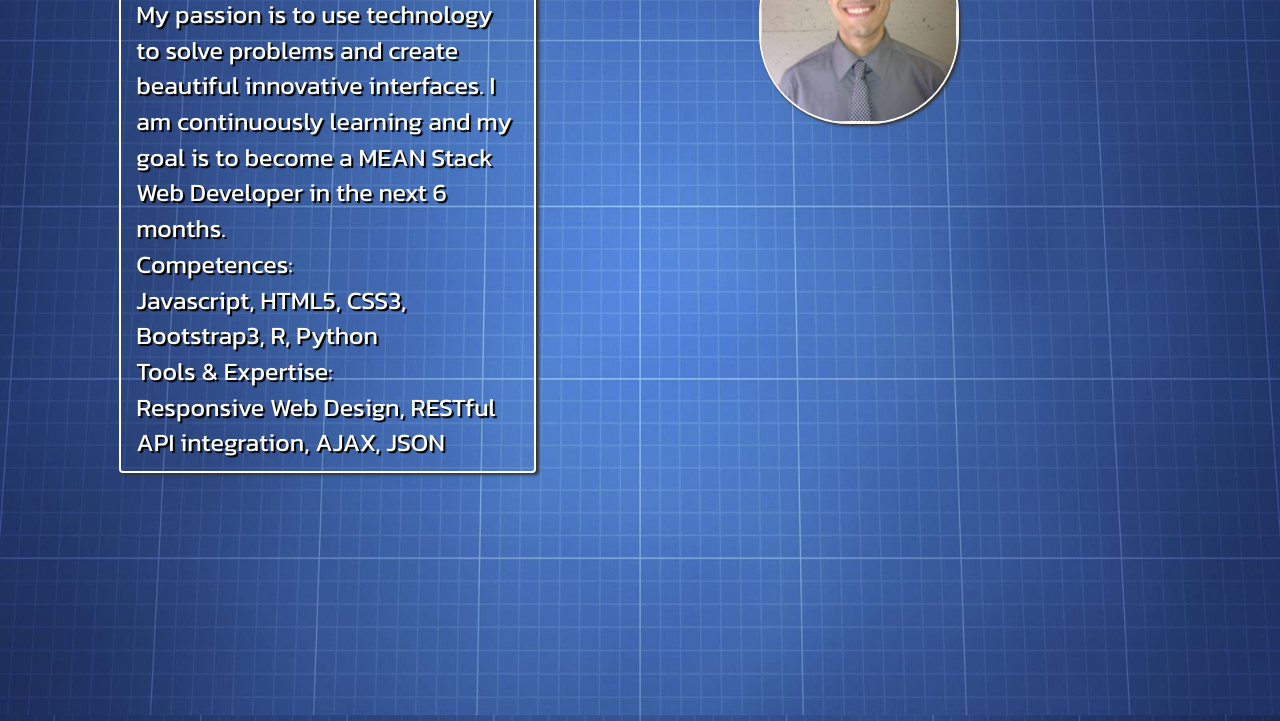
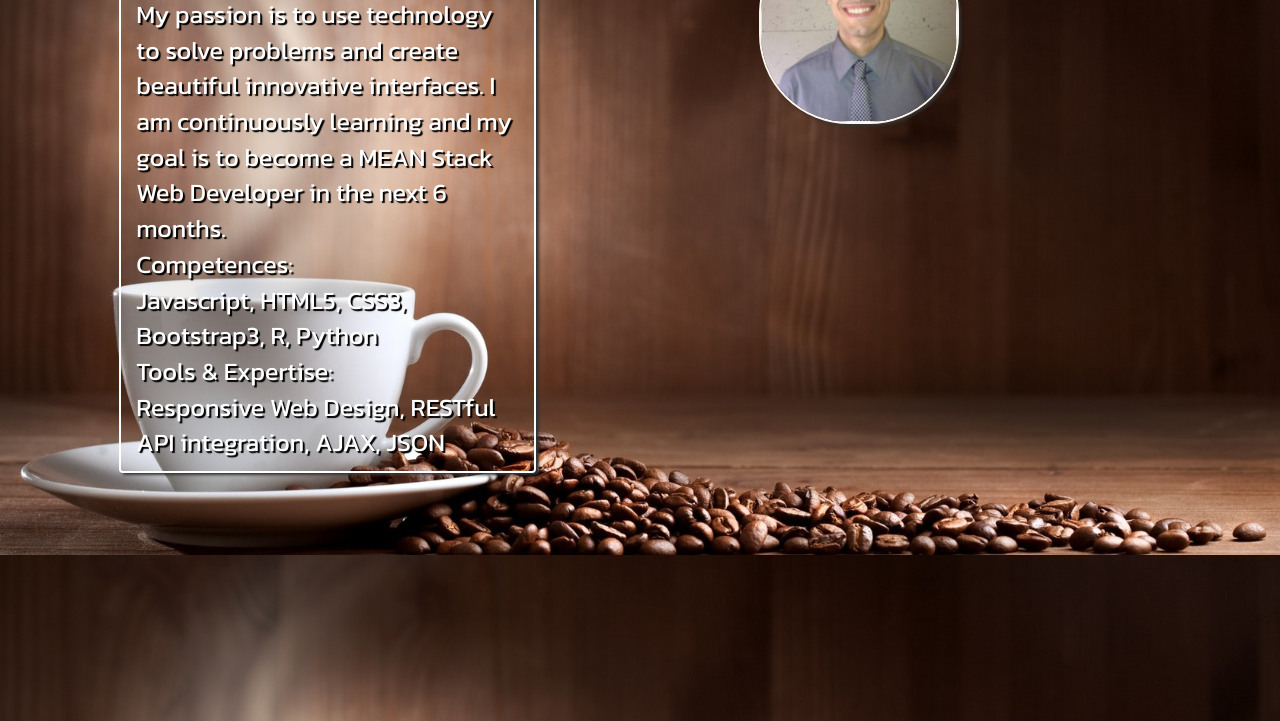
Before and after one commit to NormanBenbrahim/NormanBenbrahim.github.io, a plain HTML site: page index.html in a window 1280 px wide. Shown: the part 245-966 px from the top of the page. Drawn offline with nearby package versions, Linux system fonts and the light colour scheme.

Commit message:
changed first bg image

```diff
--- a/style.css
+++ b/style.css
@@ -5,7 +5,7 @@ body, html {
 
 /* Background image for second page*/
 .second-page {
-	background: url('images/blue1680x1050.jpg') no-repeat center center fixed;
+	background: url('images/coffee1680x1050.jpg') no-repeat center center fixed;
 	background-size: cover;
 	padding-bottom: 50px;
 	padding-top: 80px;
```
